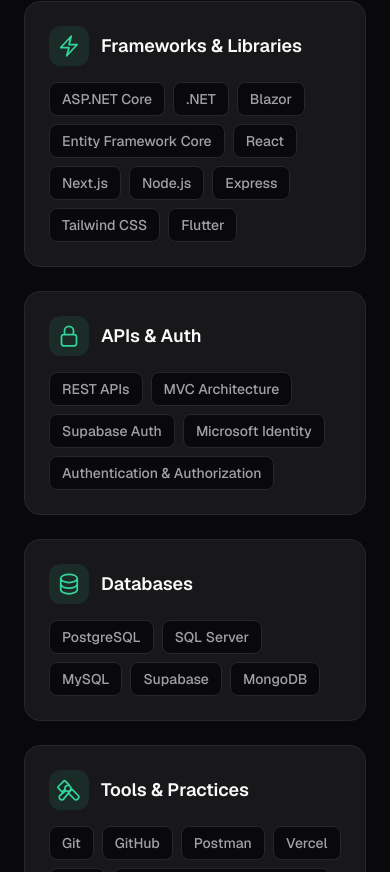
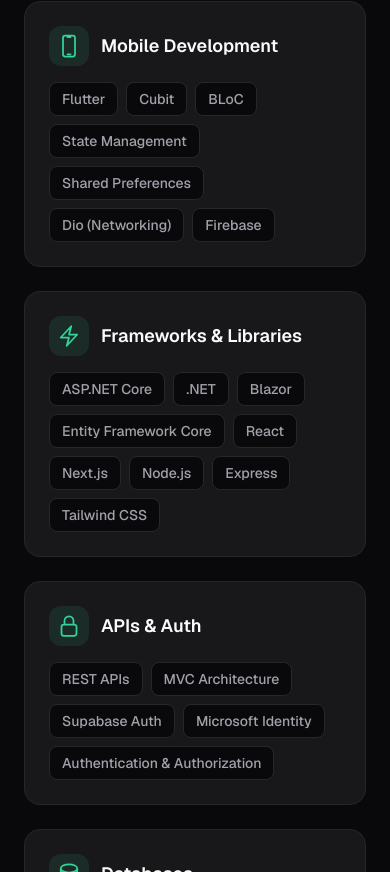
Before and after one commit to Abdoae35/Portfolio, a Next.js app: page / in a window 390 px wide. Shown: the part 6712-7584 px from the top of the page. Built offline with nearby package versions, Linux system fonts and the light colour scheme.

Commit message:
feat: add Mobile Development skills (Flutter, Cubit, BLoC, Shared Preferences, Dio)

```diff
--- a/src/components/Skills.tsx
+++ b/src/components/Skills.tsx
@@ -18,6 +18,23 @@ const CATEGORY_ICONS: Record<string, React.ReactNode> = {
         strokeLinecap="round"
         strokeLinejoin="round"
         d="M17.25 6.75L22.5 12l-5.25 5.25m-10.5 0L1.5 12l5.25-5.25m7.5-3l-4.5 16.5"
+      />
+    </svg>
+  ),
+  mobile: (
+    <svg
+      xmlns="http://www.w3.org/2000/svg"
+      className="h-6 w-6 text-[var(--accent)]"
+      fill="none"
+      viewBox="0 0 24 24"
+      stroke="currentColor"
+      strokeWidth={1.75}
+      aria-hidden="true"
+    >
+      <path
+        strokeLinecap="round"
+        strokeLinejoin="round"
+        d="M10.5 1.5H8.25A2.25 2.25 0 006 3.75v16.5a2.25 2.25 0 002.25 2.25h7.5A2.25 2.25 0 0018 20.25V3.75a2.25 2.25 0 00-2.25-2.25H13.5m-3 0V3h3V1.5m-3 0h3m-3 18.75h3"
       />
     </svg>
   ),
@@ -112,7 +129,7 @@ export default function Skills() {
             Skills &amp; Technologies
           </h2>
           <p className="mx-auto mt-4 max-w-xl text-[var(--muted)]">
-            The tools and frameworks I reach for to ship reliable software.
+            The tools, frameworks, and state management solutions I reach for to ship reliable software.
           </p>
         </div>
 
--- a/src/data/portfolio.ts
+++ b/src/data/portfolio.ts
@@ -237,6 +237,19 @@ export const SKILLS: SkillCategory[] = [
     skills: ["JavaScript", "TypeScript", "C#", "HTML", "CSS", "SQL", "Python", "Dart"],
   },
   {
+    category: "Mobile Development",
+    icon: "mobile",
+    skills: [
+      "Flutter",
+      "Cubit",
+      "BLoC",
+      "State Management",
+      "Shared Preferences",
+      "Dio (Networking)",
+      "Firebase",
+    ],
+  },
+  {
     category: "Frameworks & Libraries",
     icon: "frameworks",
     skills: [
@@ -249,7 +262,6 @@ export const SKILLS: SkillCategory[] = [
       "Node.js",
       "Express",
       "Tailwind CSS",
-      "Flutter",
     ],
   },
   {
@@ -272,8 +284,7 @@ export const SKILLS: SkillCategory[] = [
     category: "Tools & Practices",
     icon: "tools",
     skills: [
-      "Git",
-      "GitHub",
+      "Git & GitHub",
       "Postman",
       "Vercel",
       "OOP",
```
